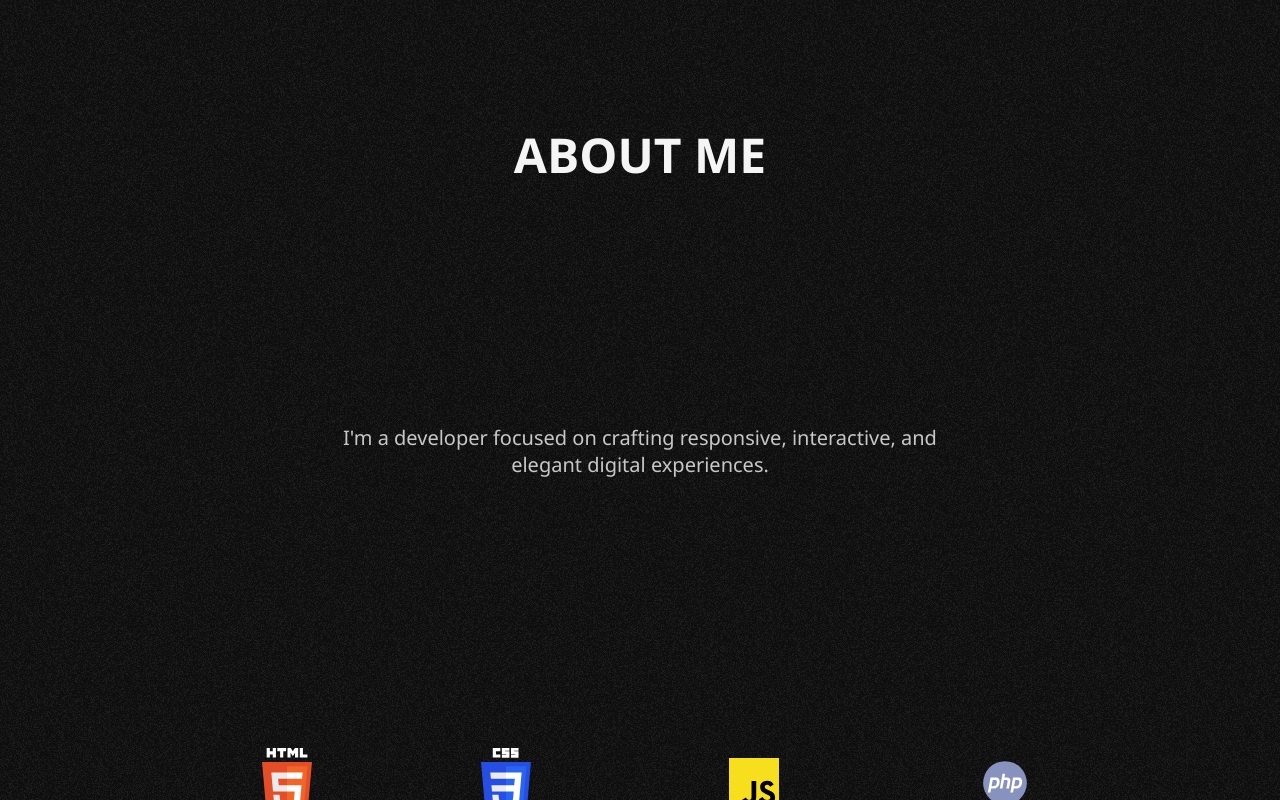
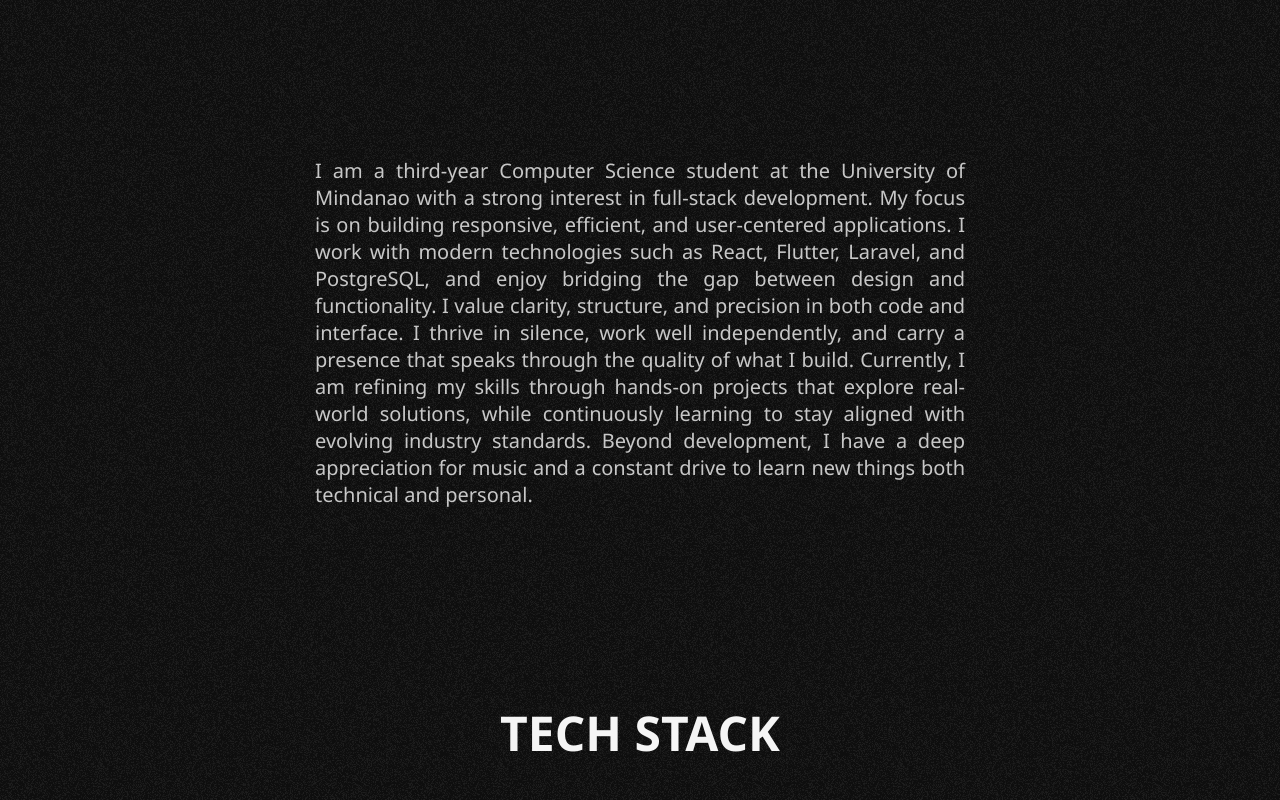
Before and after one commit to LordByron00/Practicum-Portfolio, a React (Vite) app: page / in a window 1280 px wide. Shown: the part 980-1780 px from the top of the page. Built offline with nearby package versions, Linux system fonts and the light colour scheme.

Commit message:
Project list polishing

```diff
--- a/src/App.css
+++ b/src/App.css
@@ -133,23 +133,30 @@ body, html, .app {
 
 /* About Section */
 .about {
+  height: 100vh;
   text-align: center;
 }
 
 .about h2 {
   font-size: 3rem;
-  margin-bottom: 1rem;
+  margin: 0rem;
 }
 
 .about p {
-  max-width: 600px;
+  max-width: 650px;
   font-size: 1.25rem;
   opacity: 0.8;
+  text-align: justify;
 }
 
 /* Tech Stack */
 .tech {
   gap: 2rem;
+}
+
+.tech h2 {
+  font-size: 3rem;
+  margin-bottom: 0rem;
 }
 
 .tech-row {
@@ -186,9 +193,14 @@ body, html, .app {
   position: relative;
   overflow: hidden;
   min-width: 100vw;
-  padding: 100px;
-  /* height: 100vh; */
+  height: 100vh;
+  padding: 30px 100px;
   /* background: #111; */
+}
+
+.projects h2 {
+  font-size: 3rem;
+  /* margin-bottom: 2rem; */
 }
 
 .scroll-wrapper {
@@ -197,12 +209,13 @@ body, html, .app {
   scroll-behavior: smooth;
   scroll-snap-type: x mandatory;
   height: 100%;
-  width: 100%;
+  width: 70%;
   transition: transform 0.8s ease-in-out;
 }
 
 .project {
   min-width: 100%;
+  flex: 0 0 100%;
   height: 100%;
   display: flex;
   flex-direction: row;
@@ -211,22 +224,19 @@ body, html, .app {
   justify-content: center;
   box-sizing: border-box;
   scroll-snap-align: start;
-  gap: 2rem;
-  /* padding: 2rem; */
 }
 
 .projectheader {
   display: flex;
   flex-direction: column;
   justify-content: center;
-  align-items: center;
   flex: 2.5;
 }
 
 .project-image {
   width: 100%;
   /* max-height: 60%; */
-  max-height: 25rem;
+  max-height: 17rem;
   object-fit:cover;
   border-radius: 1rem;
   border: 2px solid #444;
@@ -245,9 +255,9 @@ body, html, .app {
 
 .project-desc {
   font-size: 1.1rem;
-  width:  100%;
+  width:  70%;
   height: 100%;
-  text-align: left;
+  text-align: justify;
 }
 
 .scroll-indicator {
@@ -271,6 +281,7 @@ body, html, .app {
   background: #ff5f5f;
 }
 
+/* Contact */
 .contact {
   /* background-color: #111; */
   color: #fff;
--- a/src/App.jsx
+++ b/src/App.jsx
@@ -3,8 +3,9 @@ import { useRef, useEffect, useState } from "react";
 import { motion } from "framer-motion";
 import Lenis from "@studio-freight/lenis";
 import "./App.css";
-import { FaEnvelope, FaGithub, FaLinkedin } from "react-icons/fa";
+import { FaEnvelope, FaGithub, FaLinkedin,  } from "react-icons/fa";
 import { reactIcon, profile, html, css, js, Firebase, Supabase, PostgreSQL, MySQL, SQLite, php, flutter, java, python, dart, ts, godot, express, laravel, watchmate, heisenburger, gardenbay, iPhoneHub, } from "./assets";
+import { a } from "motion/react-client";
 
 
 
@@ -23,10 +24,10 @@ function App() {
   const [projectsVisible, setProjectsVisible] = useState(false);
 
   const projects = [
-    { name: "WatchMate", desc: "WatchMate is a media-based dating app built with Flutter and Firebase. It connects people through shared interests in movies, shows, and other media content — because sometimes, the best matches start with what you watch. ", image: watchmate },
-    { name: "Heisenburger", desc: "My simple Java project as a first year college student. Heisenburger is a desktop Point of Sale (POS) system built using Java, and JavaFX, designed for small food businesses, burger joints, or fast food outlets. Inspired by Breaking Bad, the system combines simplicity with functionality to streamline customer transactions and order management.", image: heisenburger },
-    { name: "iPhoneHub", desc: "iPhoneHub is a full-stack web-based e-commerce platform dedicated to selling both brand-new and second-hand iPhones. It aims to provide a convenient, trustworthy, and user-friendly marketplace that caters to a wide range of customers—from tech enthusiasts chasing the latest Apple models to budget-conscious users exploring affordable, pre-owned options.", image: iPhoneHub },
-    { name: "Garden Bay Integrated System", desc: "A React Native-based kiosk ordering application for customers to browse the menu and place orders directly from a tablet. A React-based Inventory management system, product management and sales analytics. A Laravel MVC backend to handle business logic, data storage, and API services.", image: gardenbay },
+    { name: "WatchMate", desc: "WatchMate is a media-based dating app built with Flutter and Firebase. It connects people through shared interests in movies, shows, and other media content — because sometimes, the best matches start with what you watch. ", image: watchmate, url: "https://github.com/LordByron00/WatchMate"},
+    { name: "Heisenburger", desc: "My simple Java project as a first year college student. Heisenburger is a desktop Point of Sale (POS) system built using Java, and JavaFX, designed for small food businesses, burger joints, or fast food outlets. Inspired by Breaking Bad, the system combines simplicity with functionality to streamline customer transactions and order management.", image: heisenburger, url: "https://github.com/LordByron00/Heisenburger" },
+    { name: "iPhoneHub", desc: "iPhoneHub is a full-stack web-based e-commerce platform dedicated to selling both brand-new and second-hand iPhones. It aims to provide a convenient, trustworthy, and user-friendly marketplace that caters to a wide range of customers—from tech enthusiasts chasing the latest Apple models to budget-conscious users exploring affordable, pre-owned options.", image: iPhoneHub, url: "https://github.com/samanthagwynetha/IphoneHubStore" },
+    { name: "Garden Bay Integrated System", desc: "A React Native-based kiosk ordering application for customers to browse the menu and place orders directly from a tablet. A React-based Inventory management system, product management and sales analytics. A Laravel MVC backend to handle business logic, data storage, and API services.", image: gardenbay, url: "https://github.com/LordByron00/Garden-Bay-Intergrated-System" },
   ];
 
   const techStack = [
@@ -147,10 +148,12 @@ function App() {
     return () => wrapper.removeEventListener("wheel", handleWheel);
   }, [projectIndex, inView]);
 
+
   useEffect(() => {
   if (projectWrapperRef.current) {
+    const wrapperWidth = projectWrapperRef.current.offsetWidth;
     projectWrapperRef.current.scrollTo({
-        left: projectIndex * window.innerWidth,
+      left: projectIndex * wrapperWidth,
       behavior: "smooth",
     });
   }
@@ -178,6 +181,8 @@ function App() {
           <h1>JUSTINE BAYRON</h1>
           <p>Aspiring full-stack developer | Driven by code, design, and purpose.</p>
           </div>
+          {/* <p>Turning vision into code — aspiring full-stack developer.</p> */}
+          {/* <h4>“Turning vision into code — aspiring full-stack developer.”</h4> */}
         </div>
         <div className="hero-photo">
           <img src={profile} alt="Justine Bayron" />
@@ -187,15 +192,19 @@ function App() {
 
       {/* About Section */}
       <section className="about full-section" ref={aboutRef}>
-        <h2>ABOUT ME</h2>
+        <h2>———ABOUT ME———</h2>
         <p>
-          I'm a developer focused on crafting responsive, interactive, and elegant
-          digital experiences.
+          I am a third-year Computer Science student at the University of Mindanao with a strong interest in full-stack development. My focus is on building responsive, efficient, and user-centered applications.
+          I work with modern technologies such as React, Flutter, Laravel, and PostgreSQL, and enjoy bridging the gap between design and functionality. I value clarity, structure, and precision in both code and interface.
+          I thrive in silence, work well independently, and carry a presence that speaks through the quality of what I build.
+          Currently, I am refining my skills through hands-on projects that explore real-world solutions, while continuously learning to stay aligned with evolving industry standards.
+          Beyond development, I have a deep appreciation for music and a constant drive to learn new things both technical and personal.
         </p>
       </section>
 
       {/* Tech Stack Section */}
       <section className="tech full-section" ref={techSectionRef}>
+        <h2>TECH STACK</h2>
         <div className="tech-fade-mask">
           {techStack.map((row, i) => (
             <motion.div
@@ -227,23 +236,29 @@ function App() {
 
       {/* Projects Section */}
       <section className="projects full-section" ref={projectSectionRef}>
-          <p style={{color: "white"}}>PROJECTS</p>
+        <h2>PROJECTS</h2>
         <div className="scroll-wrapper" ref={projectWrapperRef}>
           {projects.map((project, i) => (
+
               <motion.div
                 className="project"
                 key={i}
                 initial={{ opacity: 0, y: 20 }}
                 animate={projectsVisible ? { opacity: 1, y: 0 } : { opacity: 0, y: 20 }}
-                transition={{ duration: 1, delay: i * 1 }}
+                transition={{ duration: 1.5, delay: i * 0.5 }}
               >
+
                 <div className="projectheader">
                   <img src={project.image} alt={project.name} className="project-image" />
                   <h3 className="project-title">{project.name}</h3>
+                  <a href={project.url} className="contact-link" target="_blank" rel="noopener noreferrer">
+                  <FaGithub />
+                </a>
                 </div>
 
                 <div className="project-details">
                   <p className="project-desc">{project.desc}</p>
+
                 </div>
               </motion.div>
           ))}
@@ -264,11 +279,11 @@ function App() {
         <div className="contact-items">
           <a href="mailto:Luciferous@gmail.com" className="contact-link" target="_blank" rel="noopener noreferrer">
             <FaEnvelope className="contact-icon" />
-            Luciferous@gmail.com
+            j.bayron.538021@umindanao.edu.ph
           </a>
-          <a href="https://github.com/Lordxxx00" className="contact-link" target="_blank" rel="noopener noreferrer">
+          <a href="https://github.com/LordByron00" className="contact-link" target="_blank" rel="noopener noreferrer">
             <FaGithub className="contact-icon" />
-            github.com/Lordxxx00
+            LordByron00
           </a>
           <a href="https://linkedin.com/in/luciferous" className="contact-link" target="_blank" rel="noopener noreferrer">
             <FaLinkedin className="contact-icon" />
```
Lines whose indentation alone changed are shown as unchanged.
